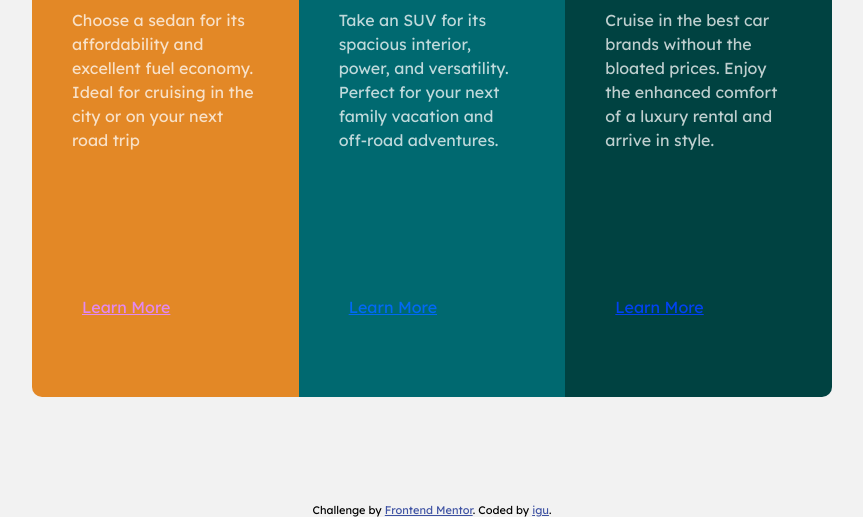
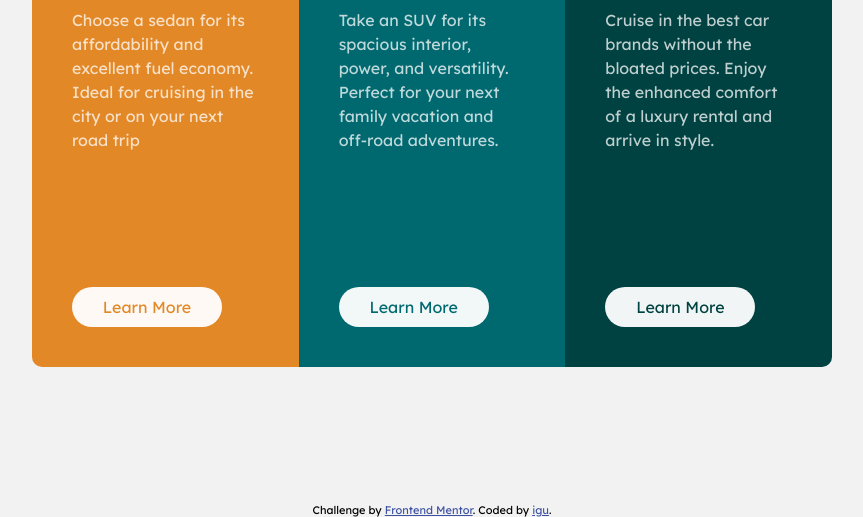
Before and after one commit to mit-igu/3-column-preview, a plain HTML site: page index.html in a window 1280 px wide. Shown: the part 283-800 px from the top of the page, without its empty margins (208-1071 px from the left). Drawn offline with Linux system fonts and the light colour scheme.

Commit message:
Style - sizing elements closer to design

```diff
--- a/style.css
+++ b/style.css
@@ -80,7 +80,10 @@ h1, h2, h3{
     border-radius: 50px;
     border: none;
     mix-blend-mode: screen;
-
+    color: inherit;
+    background-color: var(--lighter-gray);
+    text-align: center;
+    text-decoration: none;
 }
 
 .learn:active{
@@ -114,6 +117,8 @@ h1, h2, h3{
     .holder{
         flex-direction: row;
         max-width: 800px;
+        min-width: 660px;
+        max-height: 500px;
     }
 
     .area-text{
```
